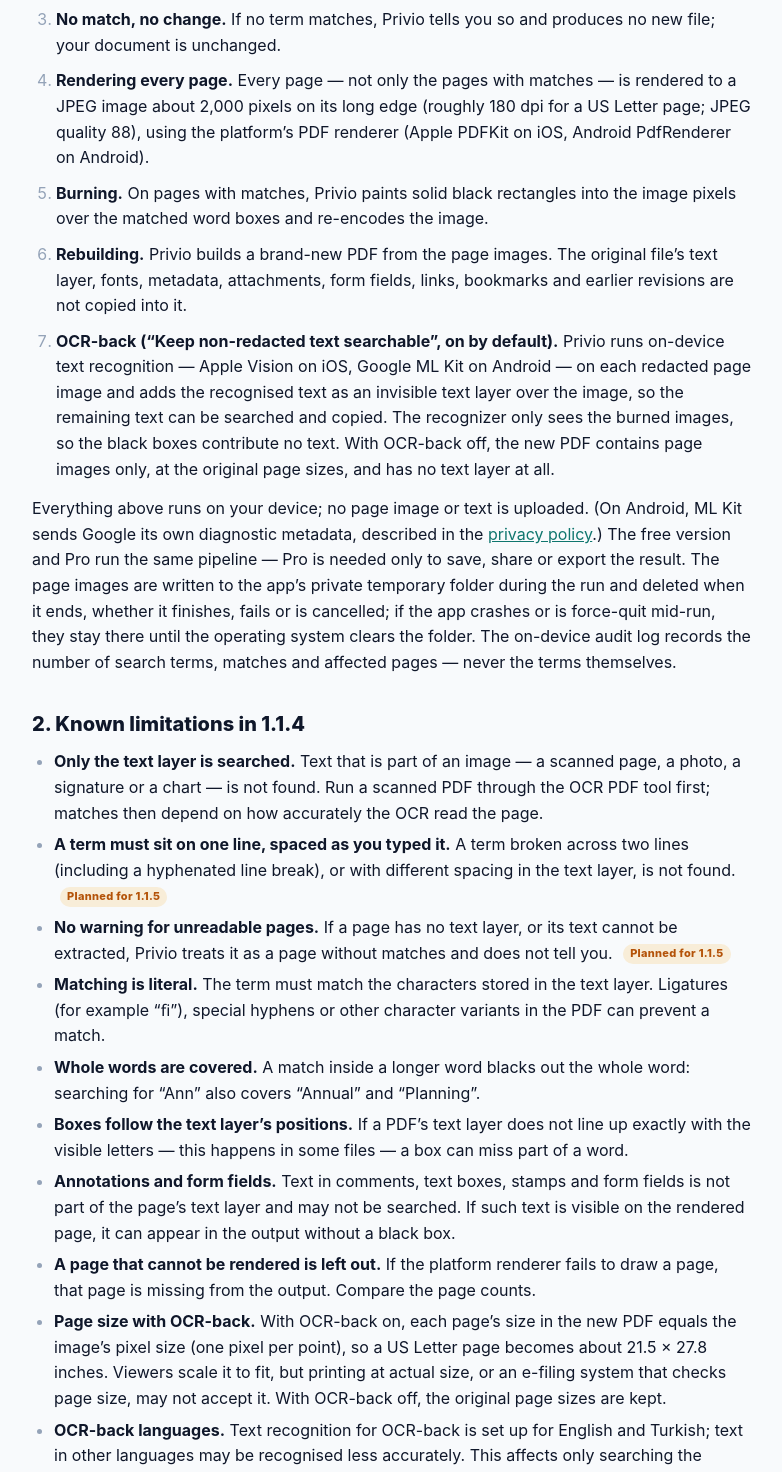
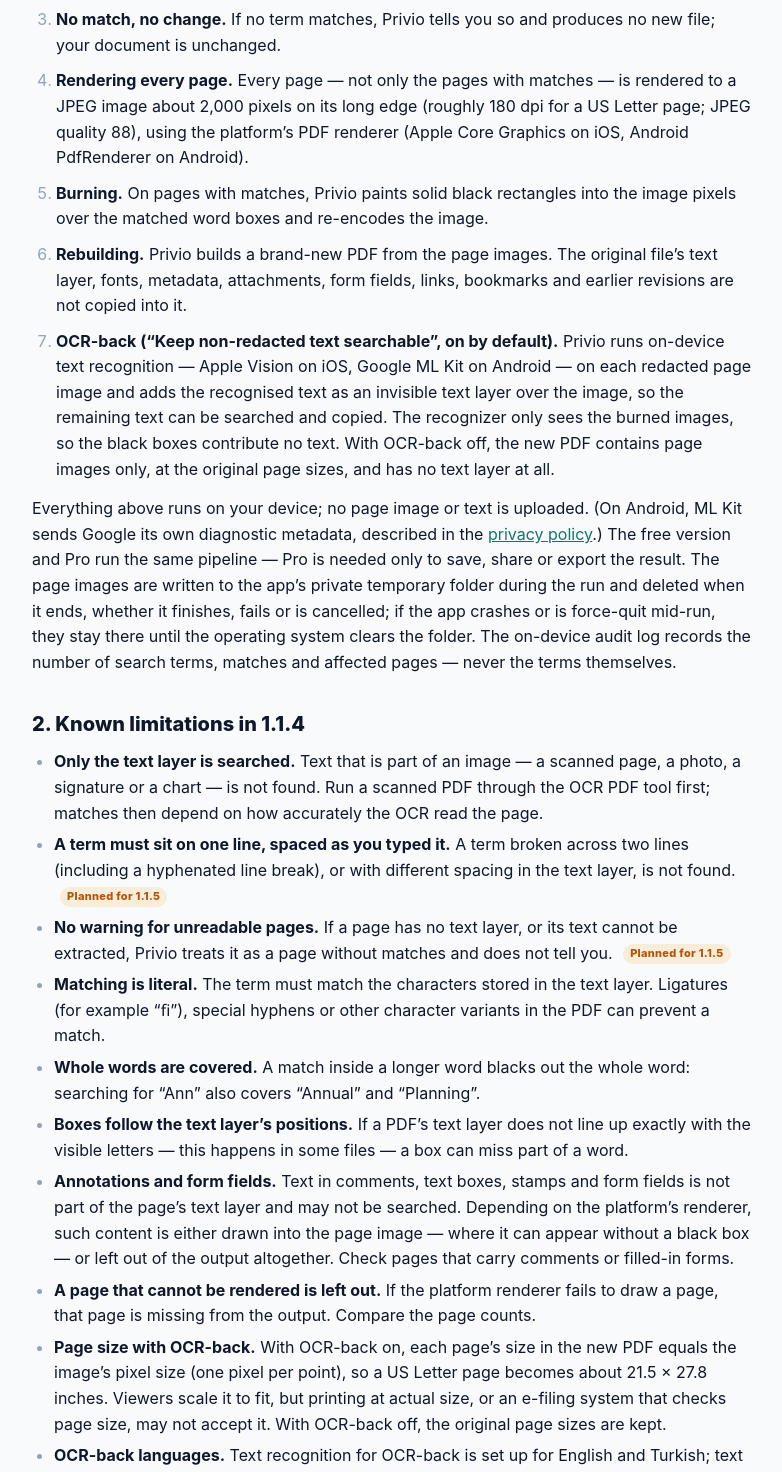
Before and after one commit to mustafasalimerek-bit/pdfprivio-legal, a plain HTML site: page redaction/index.html in a window 1280 px wide. Shown: the part 878-2350 px from the top of the page, without its empty margins (248-1030 px from the left). Drawn offline with Linux system fonts and the light colour scheme.

Commit message:
Redaction note: iOS renders pages with Core Graphics; annotations may be drawn or dropped
pdfx draws pages with CGPDFDocument/drawPDFPage on iOS, not PDFKit.

Co-Authored-By: Claude Opus 5.5 <noreply@anthropic.com>

```diff
--- a/redaction/index.html
+++ b/redaction/index.html
@@ -239,7 +239,7 @@
       <li><strong>Search terms.</strong> You enter one or more terms. Matching ignores upper and lower case unless you turn on case-sensitive matching.</li>
       <li><strong>Finding matches.</strong> Privio reads the PDF’s text layer page by page and line by line, and looks for each term inside each line of text. For every match it takes the bounding boxes of the words the match touches, as reported by the text layer, and pads them slightly (1 point above, 2 points below). If the word boxes cannot be determined, the whole line is covered instead.</li>
       <li><strong>No match, no change.</strong> If no term matches, Privio tells you so and produces no new file; your document is unchanged.</li>
-      <li><strong>Rendering every page.</strong> Every page — not only the pages with matches — is rendered to a JPEG image about 2,000 pixels on its long edge (roughly 180 dpi for a US Letter page; JPEG quality 88), using the platform’s PDF renderer (Apple PDFKit on iOS, Android PdfRenderer on Android).</li>
+      <li><strong>Rendering every page.</strong> Every page — not only the pages with matches — is rendered to a JPEG image about 2,000 pixels on its long edge (roughly 180 dpi for a US Letter page; JPEG quality 88), using the platform’s PDF renderer (Apple Core Graphics on iOS, Android PdfRenderer on Android).</li>
       <li><strong>Burning.</strong> On pages with matches, Privio paints solid black rectangles into the image pixels over the matched word boxes and re-encodes the image.</li>
       <li><strong>Rebuilding.</strong> Privio builds a brand-new PDF from the page images. The original file’s text layer, fonts, metadata, attachments, form fields, links, bookmarks and earlier revisions are not copied into it.</li>
       <li><strong>OCR-back (“Keep non-redacted text searchable”, on by default).</strong> Privio runs on-device text recognition — Apple Vision on iOS, Google ML Kit on Android — on each redacted page image and adds the recognised text as an invisible text layer over the image, so the remaining text can be searched and copied. The recognizer only sees the burned images, so the black boxes contribute no text. With OCR-back off, the new PDF contains page images only, at the original page sizes, and has no text layer at all.</li>
@@ -254,7 +254,7 @@
       <li><strong>Matching is literal.</strong> The term must match the characters stored in the text layer. Ligatures (for example “ﬁ”), special hyphens or other character variants in the PDF can prevent a match.</li>
       <li><strong>Whole words are covered.</strong> A match inside a longer word blacks out the whole word: searching for “Ann” also covers “Annual” and “Planning”.</li>
       <li><strong>Boxes follow the text layer’s positions.</strong> If a PDF’s text layer does not line up exactly with the visible letters — this happens in some files — a box can miss part of a word.</li>
-      <li><strong>Annotations and form fields.</strong> Text in comments, text boxes, stamps and form fields is not part of the page’s text layer and may not be searched. If such text is visible on the rendered page, it can appear in the output without a black box.</li>
+      <li><strong>Annotations and form fields.</strong> Text in comments, text boxes, stamps and form fields is not part of the page’s text layer and may not be searched. Depending on the platform’s renderer, such content is either drawn into the page image — where it can appear without a black box — or left out of the output altogether. Check pages that carry comments or filled-in forms.</li>
       <li><strong>A page that cannot be rendered is left out.</strong> If the platform renderer fails to draw a page, that page is missing from the output. Compare the page counts.</li>
       <li><strong>Page size with OCR-back.</strong> With OCR-back on, each page’s size in the new PDF equals the image’s pixel size (one pixel per point), so a US Letter page becomes about 21.5 × 27.8 inches. Viewers scale it to fit, but printing at actual size, or an e-filing system that checks page size, may not accept it. With OCR-back off, the original page sizes are kept.</li>
       <li><strong>OCR-back languages.</strong> Text recognition for OCR-back is set up for English and Turkish; text in other languages may be recognised less accurately. This affects only searching the output, not what was redacted.</li>
```
